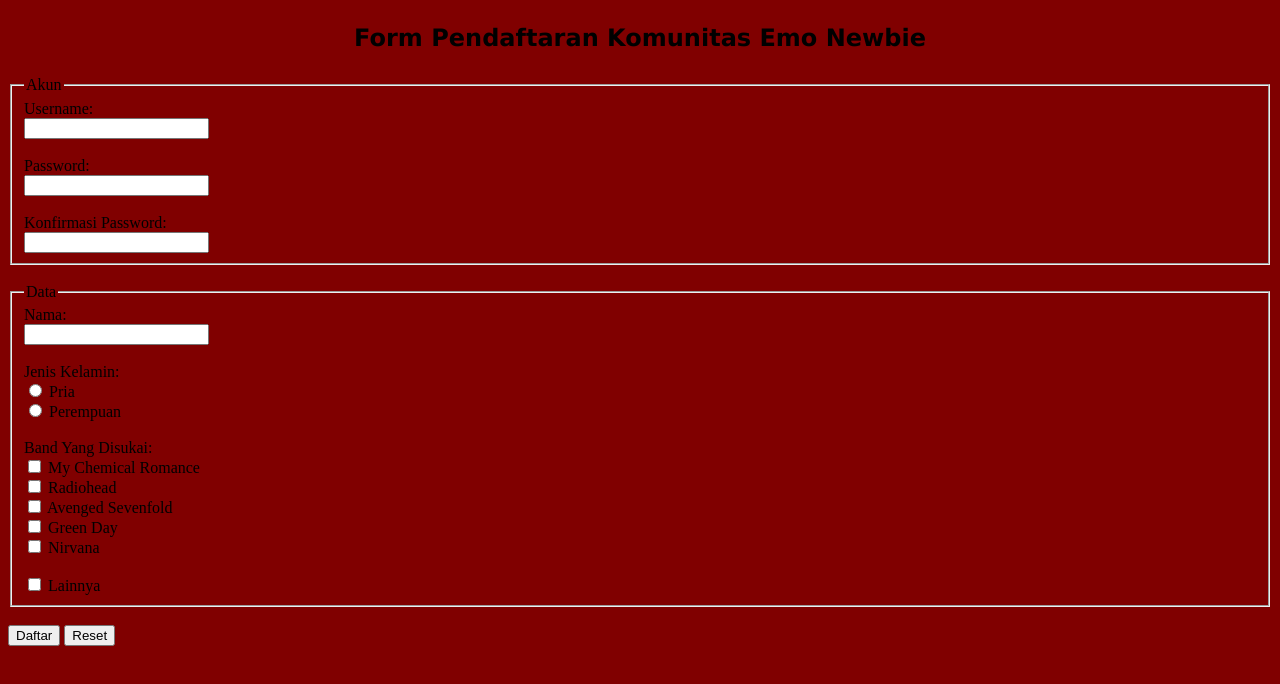
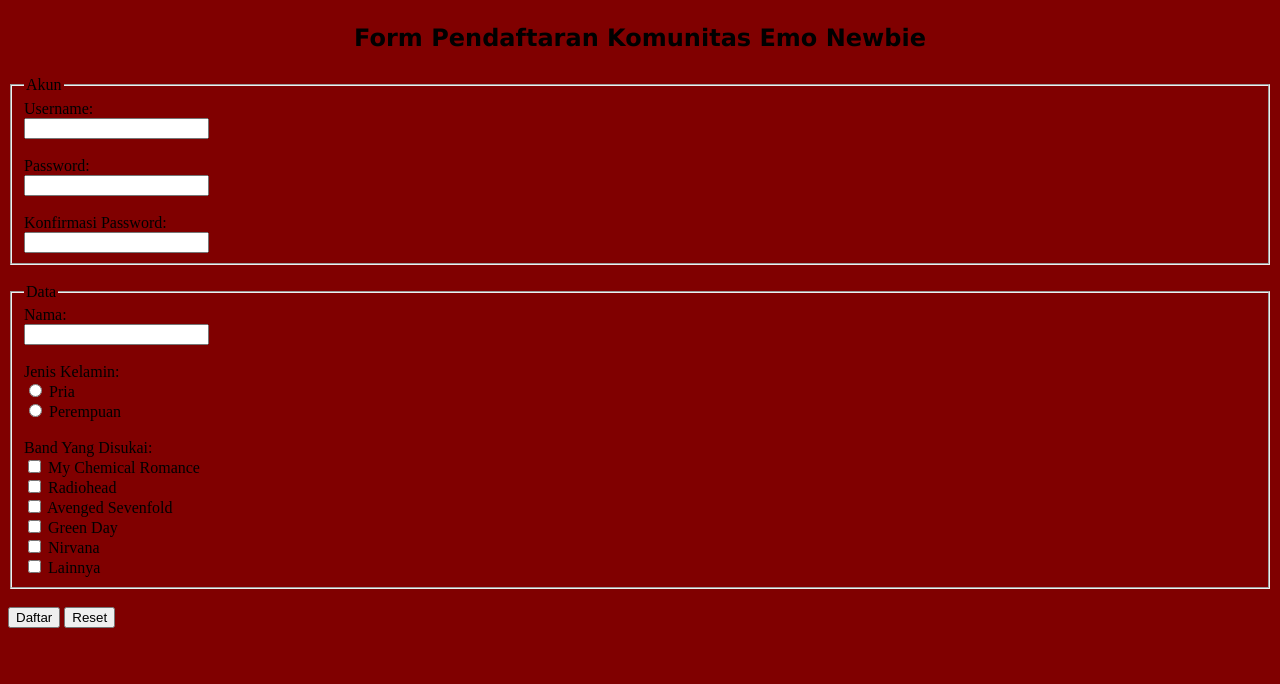
Before and after one commit to syamil-lang/tambahan, a plain HTML site: page index.html in a window 1280 px wide. Drawn offline with Linux system fonts and the light colour scheme.

Commit message:
index.html

```diff
--- a/index.html
+++ b/index.html
@@ -56,7 +56,7 @@
             <input type="checkbox" name="info" value="Radiohead"> Radiohead<br>
             <input type="checkbox" name="info" value="Avenged Sevenfold"> Avenged Sevenfold<br>
             <input type="checkbox" name="info" value="Green Day"> Green Day<br>
-            <input type="checkbox" name="info" value="Nirvana"> Nirvana<br><br>
+            <input type="checkbox" name="info" value="Nirvana"> Nirvana<br>
             <input type="checkbox" name="info" value="Lainnya"> Lainnya<br>
         </fieldset>
         <br>
```
